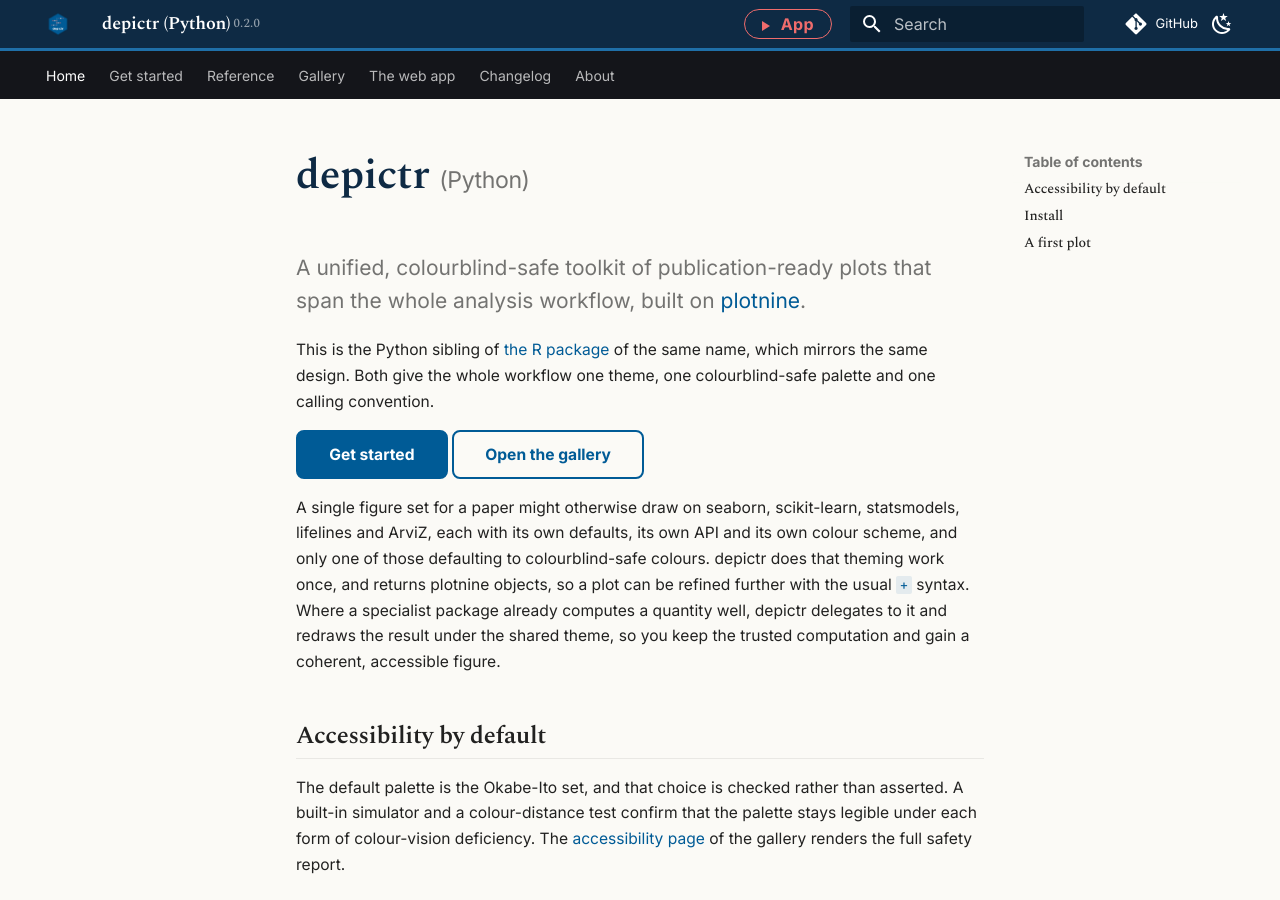
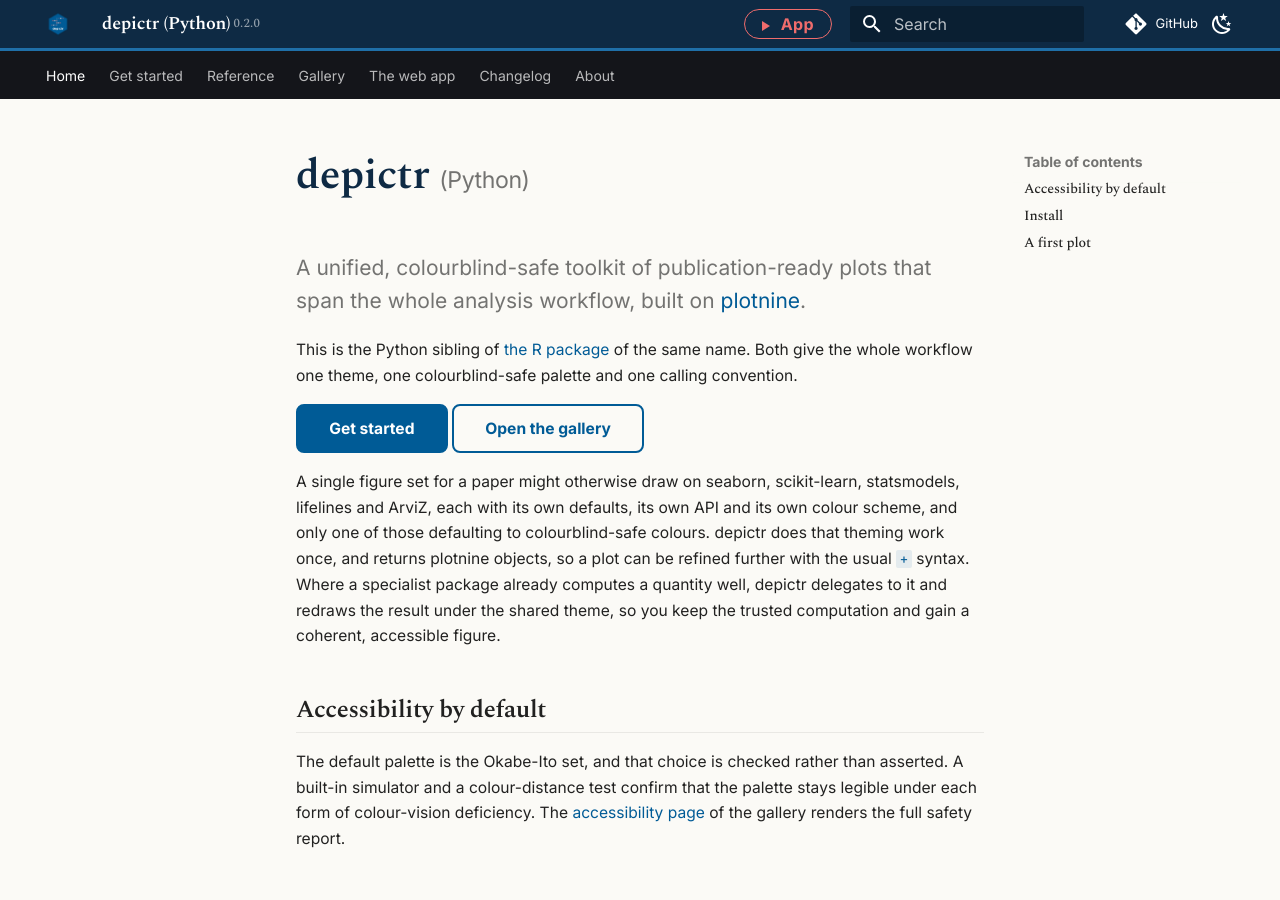
Before and after one commit to pablobernabeu/depictr-py, an MkDocs documentation site: the page built from docs/index.md, in a window 1280 px wide and 900 px high. Built offline with MkDocs 1.6.1 and Material for MkDocs 9.7.7, drawn with Linux system fonts in a browser that asks for light colours; comment, search, counter and statistics services are not loaded.

```diff
--- a/docs/index.md
+++ b/docs/index.md
@@ -2,7 +2,7 @@
 
 <p class="mrd-tagline">A unified, colourblind-safe toolkit of publication-ready plots that span the whole analysis workflow, built on <a href="https://plotnine.org">plotnine</a>.</p>
 
-This is the Python sibling of [the R package](https://pablobernabeu.github.io/depictr/) of the same name, which mirrors the same design. Both give the whole workflow one theme, one colourblind-safe palette and one calling convention.
+This is the Python sibling of [the R package](https://pablobernabeu.github.io/depictr/) of the same name. Both give the whole workflow one theme, one colourblind-safe palette and one calling convention.
 
 [Get started](getting-started.md){ .md-button .md-button--primary }
 [Open the gallery](gallery/exploring-data.md){ .md-button }
```
